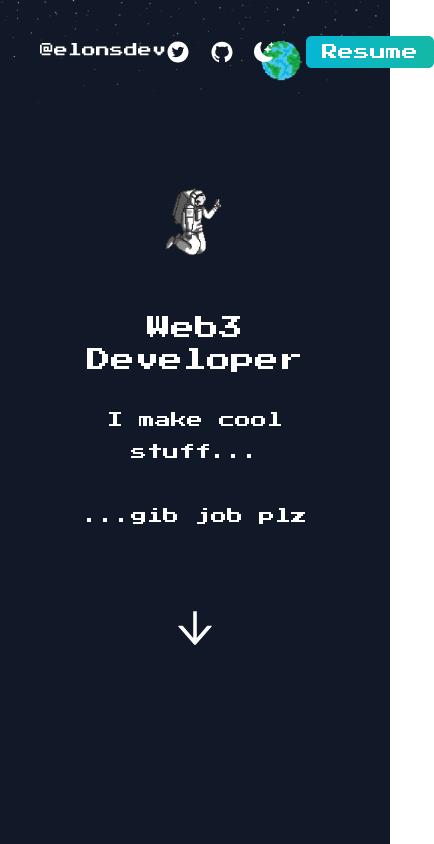
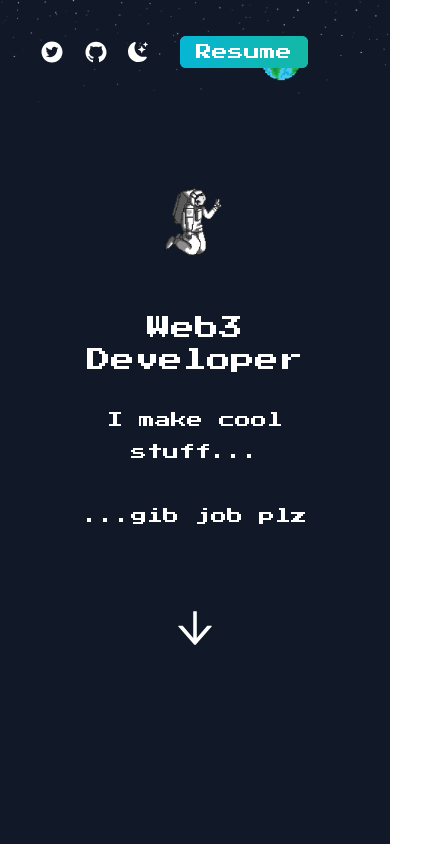
Before and after one commit to elonsdev/elonsdevportfolio, a Next.js app: page / in a window 390 px wide. Shown: the top 844 px of the page, 434 px wide, since content can reach past the window. Built offline with nearby package versions, Linux system fonts and the light colour scheme.

Commit message:
fix nav on mobile with hidden, block

```diff
--- a/pages/index.js
+++ b/pages/index.js
@@ -11,7 +11,6 @@ import web7 from '../public/web7.png';
 import web8 from '../public/web8.png';
 import {useState} from 'react';
 import FileSaver from 'file-saver';
-import social from '../public/socialbg.png';
 
 
 
@@ -46,7 +45,7 @@ export default function Home() {
         {/* FIRST PAGE SECTION */}
         <section className=' min-h-screen'>
           <nav className='py-10 mb-12 flex justify-between'>
-            <h1 className='text-sm lg:text-xl  dark:text-white'>@elonsdev</h1>
+            <h1 className='hidden  md:block text-sm lg:text-xl  dark:text-white'>@elonsdev</h1>
             <ul className='flex items-center dark:text-white'>
               <li>
                 <a href='https://twitter.com/elonsdev'><AiFillTwitterCircle className='text-2xl cursor-pointer'/></a>
```
